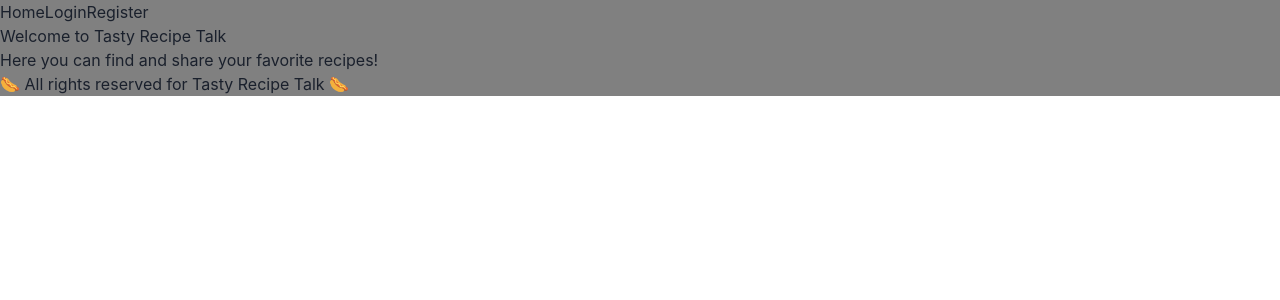
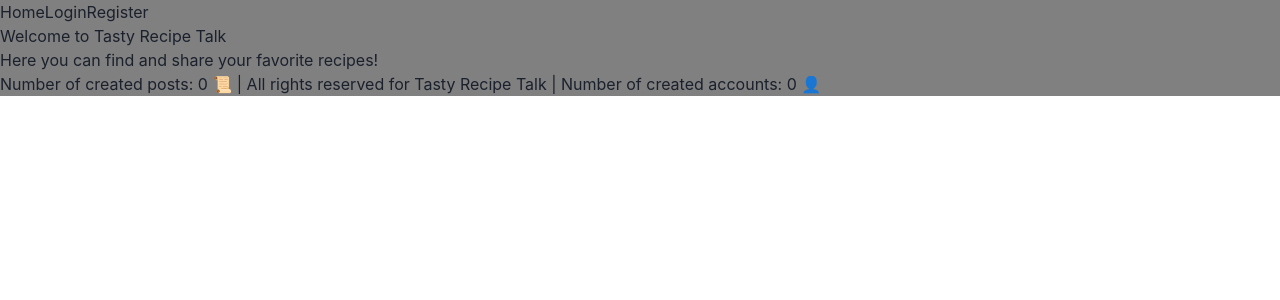
Before and after one commit to A58-Agents-Team1/Tasty-Recipe-Talk, a React (Vite) app: page / in a window 1280 px wide. Shown: the top 300 px of the page. Built offline with nearby package versions, Linux system fonts and the light colour scheme; no server answers; the database is empty.

Commit message:
Show how many people are register and how many posts are created

```diff
--- a/src/components/Footer.jsx
+++ b/src/components/Footer.jsx
@@ -1,7 +1,19 @@
+import { useEffect, useState } from "react";
+import { getAllPosts, getAllUsers } from "../services/users.service"
 export default function Footer() {
+
+    const [countUser, setCountUser] = useState();
+    const [countPosts, setCountPosts] = useState();
+
+    useEffect(() => {
+        getAllUsers().then(data => setCountUser(data));
+        getAllPosts().then(data => setCountPosts(data));
+    }, []);
+
+
     return (
         <footer>
-            <p title="Footer">🌭 All rights reserved for Tasty Recipe Talk 🌭</p>
+            <p>Number of created posts: {countPosts} 📜 | All rights reserved for Tasty Recipe Talk | Number of created accounts: {countUser} 👤</p>
         </footer>
     )
 }
--- a/src/services/users.service.js
+++ b/src/services/users.service.js
@@ -15,3 +15,13 @@ export const getUserData = (uid) => {
 
     return get(query(ref(db, 'users'), orderByChild('uid'), equalTo(uid)));
 };
+
+export const getAllUsers = async () => {
+    const result = await get(ref(db, 'users'));
+    return result.size;
+};
+
+export const getAllPosts = async () => {
+    const result = await get(ref(db, 'posts'));
+    return result.size;
+};
```
